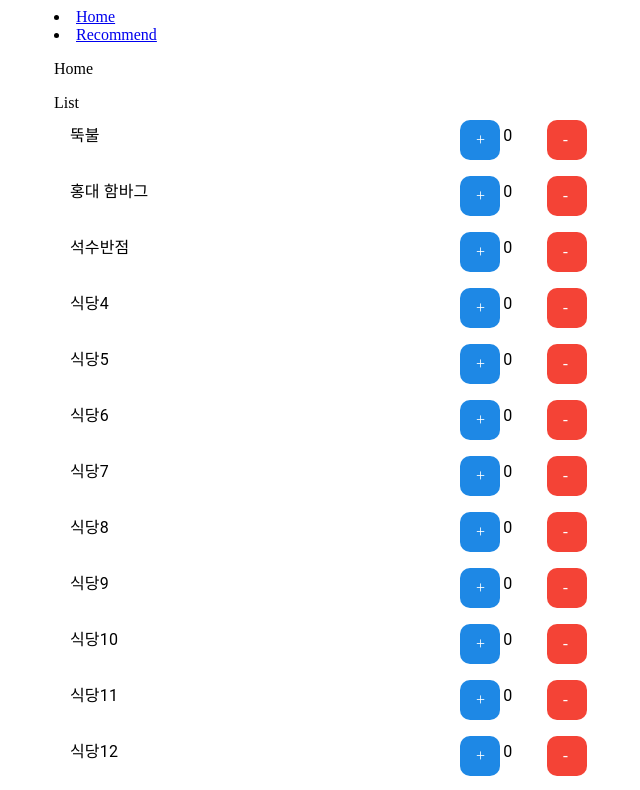
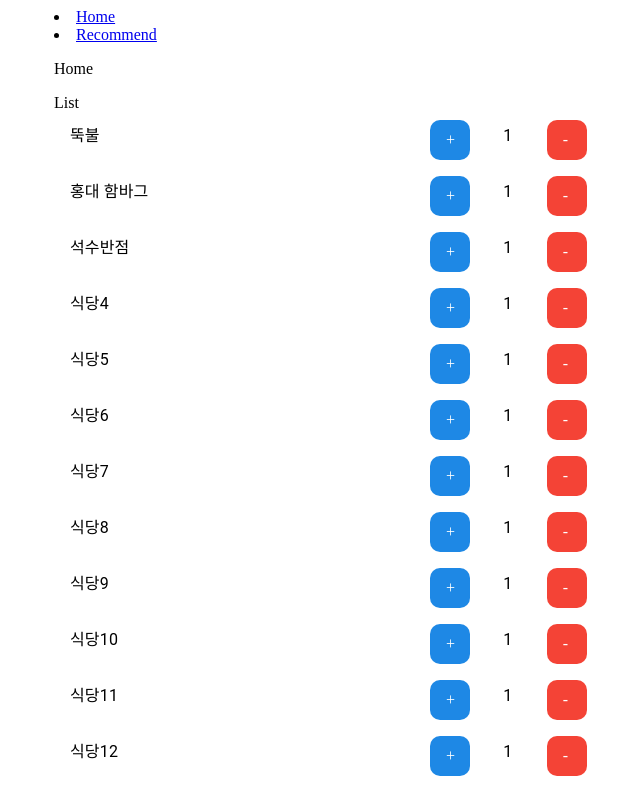
Before and after one commit to kyumin1227/RecommendLunch_front, a React (Vite) app: page / in a window 1280 px wide. Shown: the top 790 px of the page, without its empty margins (310-950 px from the left). Built offline with nearby package versions, Linux system fonts and the light colour scheme.

Commit message:
Feat: Redux 생성 - 음식점 데이터를 관리하는 리덕스 생성

```diff
--- a/src/components/RestaurentList.tsx
+++ b/src/components/RestaurentList.tsx
@@ -1,18 +1,18 @@
 import { Grid, ListItem, ListItemButton, ListItemText } from "@mui/material";
 import restaurents from "../data/RestaurentData.js";
-import { RestaurantType } from "../types/RestaurentTypes.js";
+import { RestaurentType } from "../types/RestaurentTypes.js";
 
 const RestaurentList = () => {
   return (
     <>
       List
-      {restaurents.map((restaurent: RestaurantType) => (
+      {restaurents.map((restaurent: RestaurentType) => (
         <ListItem key={restaurent.id}>
           <Grid container>
             <Grid item>
-              <ListItemText primary={restaurent.name} />
+              <ListItemText primary={restaurent.option} />
             </Grid>
-            <Grid item style={{ marginLeft: "auto" }} xs={1}>
+            <Grid item style={{ marginLeft: "auto", marginRight: "30px" }} xs={1}>
               <ListItemButton
                 sx={{
                   bgcolor: "#1e88e5",
@@ -26,8 +26,8 @@ const RestaurentList = () => {
                 +
               </ListItemButton>
             </Grid>
-            <Grid item xs={1} style={{ display: "flex", justifyContent: "center" }}>
-              <ListItemText primary={0} />
+            <Grid item xs={1}>
+              <ListItemText primary={restaurent.optionSize} />
             </Grid>
             <Grid item xs={1}>
               <ListItemButton
--- a/src/components/Roulette.tsx
+++ b/src/components/Roulette.tsx
@@ -3,8 +3,8 @@ import { Wheel } from "react-custom-roulette";
 
 const data = [
   { id: 0, option: "0", style: { backgroundColor: "green" }, optionSize: 1 },
-  { id: 1, option: "1", style: { backgroundColor: "white" } },
-  { id: 2, option: "2", style: { backgroundColor: "orange" } },
+  { id: 1, option: "1", style: { backgroundColor: "white" }, optionSize: 1 },
+  { id: 2, option: "2", style: { backgroundColor: "orange" }, optionSize: 1 },
 ];
 
 export default () => {
--- a/src/data/RestaurentData.js
+++ b/src/data/RestaurentData.js
@@ -1,34 +1,34 @@
 const restaurents = [
-  { id: 1, name: "뚝불", category: "한식" },
-  { id: 2, name: "홍대 함바그", category: "카테고리{((i-1) % 3) + 1}" },
-  { id: 3, name: "석수반점", category: "중식" },
-  { id: 4, name: "식당4", category: "카테고리{((i-1) % 3) + 1}" },
-  { id: 5, name: "식당5", category: "카테고리{((i-1) % 3) + 1}" },
-  { id: 6, name: "식당6", category: "카테고리{((i-1) % 3) + 1}" },
-  { id: 7, name: "식당7", category: "카테고리{((i-1) % 3) + 1}" },
-  { id: 8, name: "식당8", category: "카테고리{((i-1) % 3) + 1}" },
-  { id: 9, name: "식당9", category: "카테고리{((i-1) % 3) + 1}" },
-  { id: 10, name: "식당10", category: "카테고리{((i-1) % 3) + 1}" },
-  { id: 11, name: "식당11", category: "카테고리{((i-1) % 3) + 1}" },
-  { id: 12, name: "식당12", category: "카테고리{((i-1) % 3) + 1}" },
-  { id: 13, name: "식당13", category: "카테고리{((i-1) % 3) + 1}" },
-  { id: 14, name: "식당14", category: "카테고리{((i-1) % 3) + 1}" },
-  { id: 15, name: "식당15", category: "카테고리{((i-1) % 3) + 1}" },
-  { id: 16, name: "식당16", category: "카테고리{((i-1) % 3) + 1}" },
-  { id: 17, name: "식당17", category: "카테고리{((i-1) % 3) + 1}" },
-  { id: 18, name: "식당18", category: "카테고리{((i-1) % 3) + 1}" },
-  { id: 19, name: "식당19", category: "카테고리{((i-1) % 3) + 1}" },
-  { id: 20, name: "식당20", category: "카테고리{((i-1) % 3) + 1}" },
-  { id: 21, name: "식당21", category: "카테고리{((i-1) % 3) + 1}" },
-  { id: 22, name: "식당22", category: "카테고리{((i-1) % 3) + 1}" },
-  { id: 23, name: "식당23", category: "카테고리{((i-1) % 3) + 1}" },
-  { id: 24, name: "식당24", category: "카테고리{((i-1) % 3) + 1}" },
-  { id: 25, name: "식당25", category: "카테고리{((i-1) % 3) + 1}" },
-  { id: 26, name: "식당26", category: "카테고리{((i-1) % 3) + 1}" },
-  { id: 27, name: "식당27", category: "카테고리{((i-1) % 3) + 1}" },
-  { id: 28, name: "식당28", category: "카테고리{((i-1) % 3) + 1}" },
-  { id: 29, name: "식당29", category: "카테고리{((i-1) % 3) + 1}" },
-  { id: 30, name: "식당30", category: "카테고리{((i-1) % 3) + 1}" },
+  { id: 1, option: "뚝불", category: "한식", optionSize: 1 },
+  { id: 2, option: "홍대 함바그", category: "양식", optionSize: 1 },
+  { id: 3, option: "석수반점", category: "중식", optionSize: 1 },
+  { id: 4, option: "식당4", category: "임시 카테고리", optionSize: 1 },
+  { id: 5, option: "식당5", category: "임시 카테고리", optionSize: 1 },
+  { id: 6, option: "식당6", category: "임시 카테고리", optionSize: 1 },
+  { id: 7, option: "식당7", category: "임시 카테고리", optionSize: 1 },
+  { id: 8, option: "식당8", category: "임시 카테고리", optionSize: 1 },
+  { id: 9, option: "식당9", category: "임시 카테고리", optionSize: 1 },
+  { id: 10, option: "식당10", category: "임시 카테고리", optionSize: 1 },
+  { id: 11, option: "식당11", category: "임시 카테고리", optionSize: 1 },
+  { id: 12, option: "식당12", category: "임시 카테고리", optionSize: 1 },
+  { id: 13, option: "식당13", category: "임시 카테고리", optionSize: 1 },
+  { id: 14, option: "식당14", category: "임시 카테고리", optionSize: 1 },
+  { id: 15, option: "식당15", category: "임시 카테고리", optionSize: 1 },
+  { id: 16, option: "식당16", category: "임시 카테고리", optionSize: 1 },
+  { id: 17, option: "식당17", category: "임시 카테고리", optionSize: 1 },
+  { id: 18, option: "식당18", category: "임시 카테고리", optionSize: 1 },
+  { id: 19, option: "식당19", category: "임시 카테고리", optionSize: 1 },
+  { id: 20, option: "식당20", category: "임시 카테고리", optionSize: 1 },
+  { id: 21, option: "식당21", category: "임시 카테고리", optionSize: 1 },
+  { id: 22, option: "식당22", category: "임시 카테고리", optionSize: 1 },
+  { id: 23, option: "식당23", category: "임시 카테고리", optionSize: 1 },
+  { id: 24, option: "식당24", category: "임시 카테고리", optionSize: 1 },
+  { id: 25, option: "식당25", category: "임시 카테고리", optionSize: 1 },
+  { id: 26, option: "식당26", category: "임시 카테고리", optionSize: 1 },
+  { id: 27, option: "식당27", category: "임시 카테고리", optionSize: 1 },
+  { id: 28, option: "식당28", category: "임시 카테고리", optionSize: 1 },
+  { id: 29, option: "식당29", category: "임시 카테고리", optionSize: 1 },
+  { id: 30, option: "식당30", category: "임시 카테고리", optionSize: 1 },
 ];
 
 export default restaurents;
--- /dev/null
+++ b/src/store/Restaurent.ts
@@ -0,0 +1,24 @@
+import { PayloadAction, createSlice } from "@reduxjs/toolkit";
+import restaurents from "../data/RestaurentData.js";
+import { RestaurentType } from "../types/RestaurentTypes";
+
+type ChangeOptionSizePayload = {
+  id: number;
+  optionSize: number;
+};
+
+export const restaurentSlice = createSlice({
+  name: "restaurent",
+  initialState: restaurents as RestaurentType[],
+  reducers: {
+    changeOptionSize: (state, action: PayloadAction<ChangeOptionSizePayload>) => {
+      const { id, optionSize } = action.payload;
+      const index = state.findIndex((restaurent) => restaurent.id === id);
+      if (index !== -1) {
+        state[index].optionSize = optionSize;
+      }
+    },
+  },
+});
+
+export default restaurentSlice.reducer;
--- /dev/null
+++ b/src/store/index.ts
@@ -0,0 +1,8 @@
+import { configureStore } from "@reduxjs/toolkit";
+import restaurentReducer from "./Restaurent.ts";
+
+export default configureStore({
+  reducer: {
+    restaurent: restaurentReducer,
+  },
+});
--- a/src/types/RestaurentTypes.ts
+++ b/src/types/RestaurentTypes.ts
@@ -1,5 +1,6 @@
-export type RestaurantType = {
+export type RestaurentType = {
   id: number;
-  name: string;
+  option: string;
+  optionSize: number;
   category?: string;
 };
```
Also changed, not shown: src/main.tsx (+7 -3 lines).
